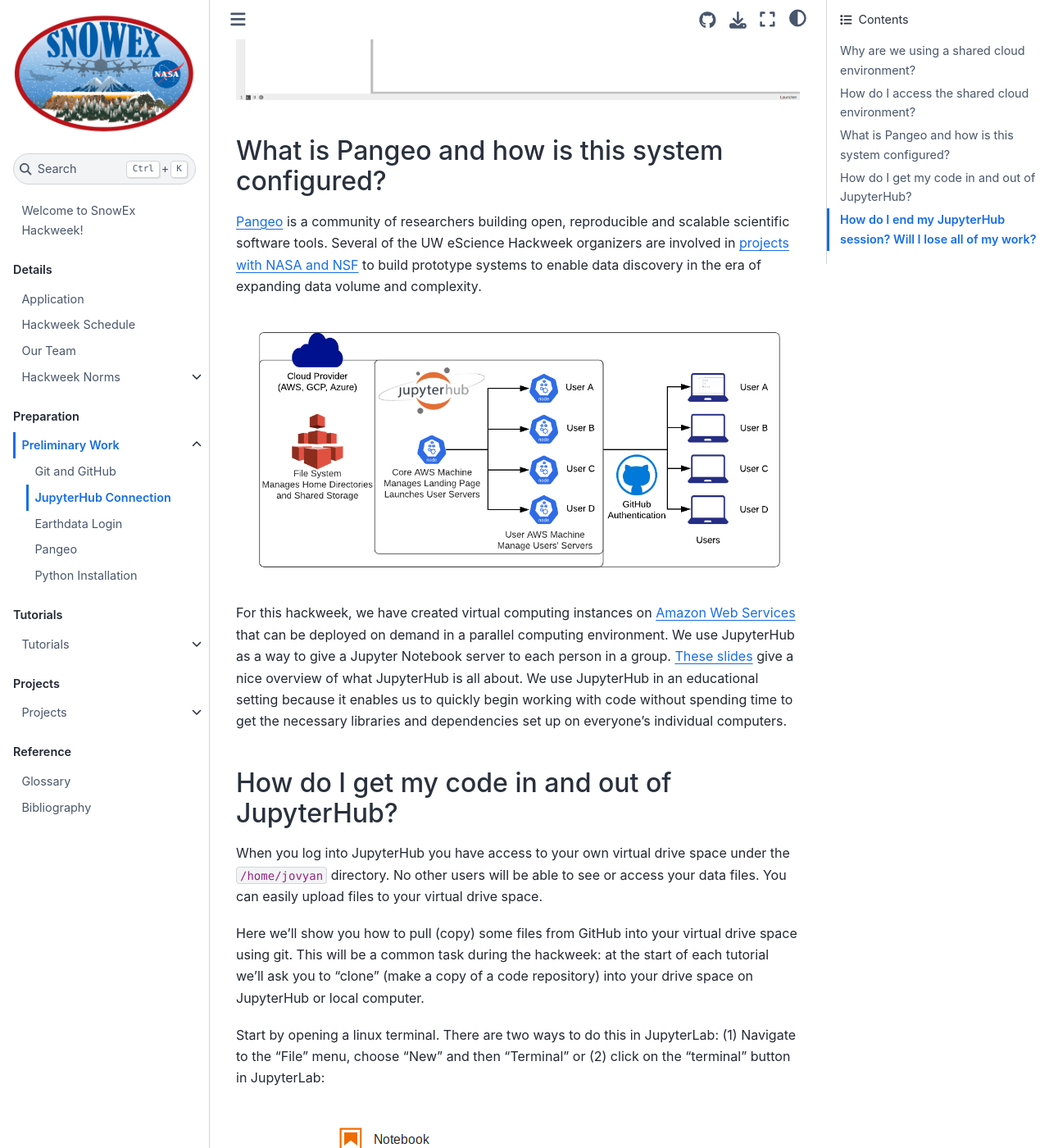
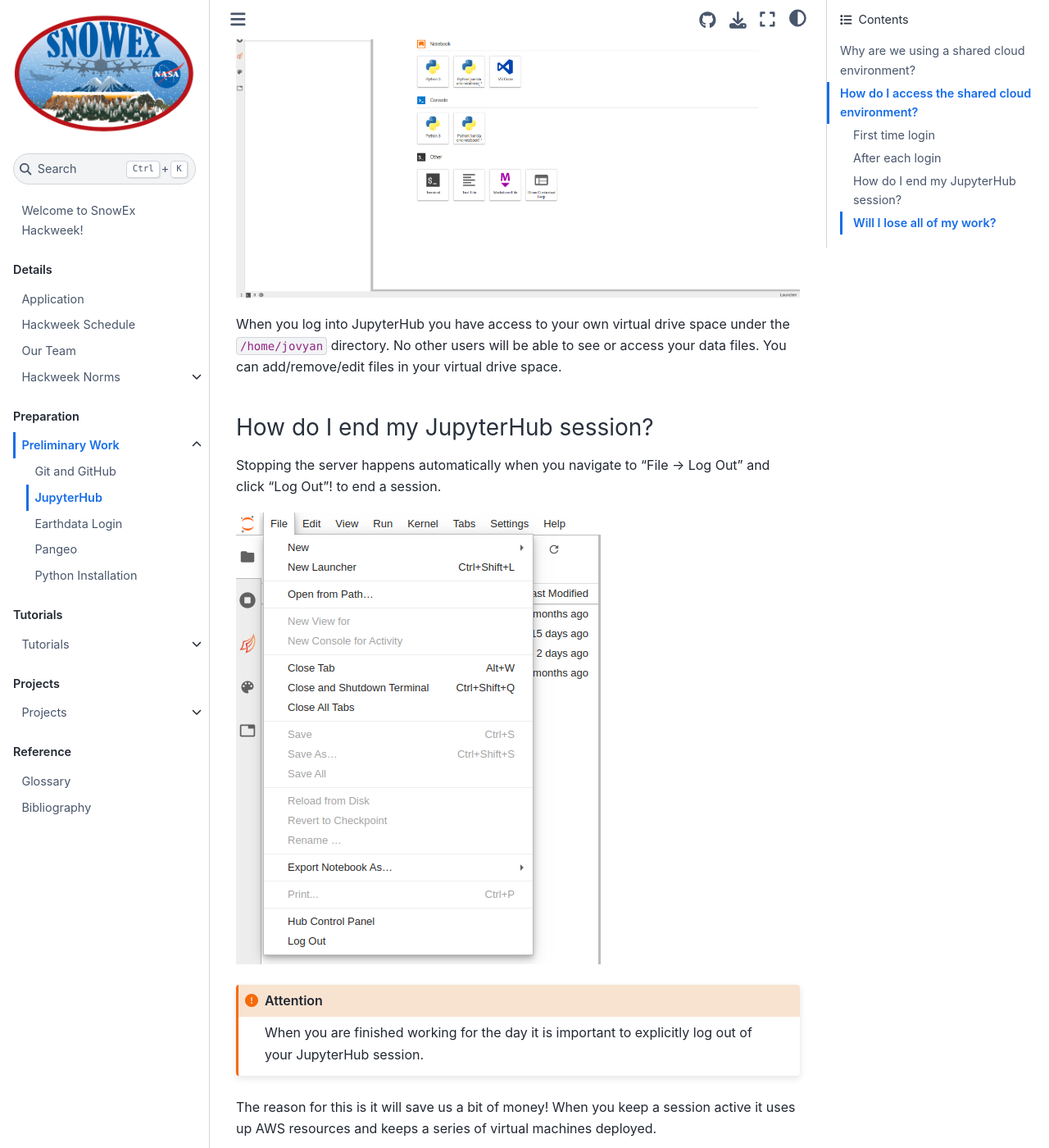
Before and after one commit to snowex-hackweek/website-2021, a Jupyter Book: the page built from book/preliminary/jupyterhub.md, in a window 1280 px wide and 1400 px high, scrolled down 2093 px. Shown: the whole window at 82% size. Built offline with Jupyter Book 1.0.4 settings and Sphinx 7.4.7 and the Sphinx Book theme 1.1.4, drawn with Linux system fonts in a browser that asks for light colours; some of the changed text lies outside the part shown.

Commit message:
Preliminarily - JupyterHub - Rework getting setup.

````diff
--- a/book/preliminary/jupyterhub.md
+++ b/book/preliminary/jupyterhub.md
@@ -1,86 +1,75 @@
-# JupyterHub Connection
+# JupyterHub
 
 (event-jupyterhub)=
 ## Why are we using a shared cloud environment?
 
-Teaching software to a diverse group of participants, each with different computers and operating systems, can be challenging. As you'll learn in the next lesson, there are specific ways to configure our software for the tutorials to be successful, so it takes time to get everyone set up consistently. Our solution to this is to give everyone access to a cloud computing environment that is pre-configured for the specific software we will deploy. This cloud computing instance can be accessed from any web browser, which eliminates the need for configuring each person's individual computer.
+Teaching software to a diverse group of participants, each with different computers
+and operating systems, can be challenging. As you'll learn in the next lesson, there
+are specific ways to configure our software for the tutorials to be successful, so
+it takes time to get everyone set up consistently. Our solution to this is to give
+everyone access to a cloud computing environment that is pre-configured for the
+specific software we will deploy. This cloud computing instance can be accessed
+from any web browser, which eliminates the need for configuring each person's
+individual computer.
 
-We will encourage you to use our shared resources for all the tutorials, and you can optionally use this for your projects as well. We also hope you will practice installing Python libraries locally on your laptop so that you can continue working after leaving our event (see our next lesson for details).
+We will encourage you to use our shared resources for all the tutorials, and you
+can optionally use this for your projects as well. We also hope you will practice
+installing Python libraries locally on your laptop so that you can continue working
+after leaving our event.
 
 
 ## How do I access the shared cloud environment?
 
-Access to our shared cloud environment is easy. Just click go to {{ jupyterhub_url }}!
+Access to our shared cloud environment (JupyterHub) is under this URL: {{ jupyterhub_url }}!
+
+### First time login
+
+```{attention}
+Before going to {{ jupyterhub_url }} you need to setup your {{ hackweek }}
+organization membership correctly. See: {ref}`configure-github`
+```
+
+The first time you sign in, you will be asked to authorize the OAuth app as access
+to the JupyterHub is restricted to {{ hackweek }} GitHub Organization members.
 
 ```{note}
-The screenshots below might not be exactly what you see as they are from past hackweek events
+The screenshots below will not exactly match what you see and you should see your
+user information for instance.
 ```
-
-If this is your first time signing in, you need to ensure you've setup your {term}`GitHub` organization membership correctly (see {ref}`configure-github`), you can now click on the "Sign in with GitHub" button. Then, authorize the OAuth app (Access to the JupyterHub is restricted to GitHub Organization members, so when you log in, you membership must be checked).
 
 ![jupyterhub-authentication](../img/jupyterhub-authentication.png)
 
-It can take several minutes for new servers to launch on the cloud - be patient! Once things are spun up you will see your very own instance of a {term}`JupyterLab` environment:
+### After each login
+
+It can take several minutes for new servers to launch on the cloud - be patient!
+Once things are spun up you will see your very own instance of a {term}`JupyterLab` environment:
 
 ![jupyterlab](../img/jupyterlab.png)
 
-
-## What is Pangeo and how is this system configured?
-
-[Pangeo](https://pangeo.io) is a community of researchers building open, reproducible and scalable scientific software tools. Several of the UW eScience Hackweek organizers are involved in [projects with NASA and NSF](https://earthdata.nasa.gov/esds/competitive-programs/access/eos-data-cloud) to build prototype systems to enable data discovery in the era of expanding data volume and complexity.
-
-![jupyterhub-connectivity](../img/jupyterhub-connectivity.png)
-
-For this hackweek, we have created virtual computing instances on [Amazon Web Services](https://aws.amazon.com/) that can be deployed on demand in a parallel computing environment. We use JupyterHub as a way to give a Jupyter Notebook server to each person in a group. [These slides](https://www.slideshare.net/willingc/jupyterhub-a-thing-explainer-overview?from_action=save) give a nice overview of what JupyterHub is all about. We use JupyterHub in an educational setting because it enables us to quickly begin working with code without spending time to get the necessary libraries and dependencies set up on everyone's individual computers.
-
-## How do I get my code in and out of JupyterHub?
-
-When you log into JupyterHub you have access to your own virtual drive space under the `/home/jovyan` directory. No other users will be able to see or access your data files. You can easily upload files to your virtual drive space.
-
-Here we'll show you how to pull (copy) some files from GitHub into your virtual drive space using git. This will be a common task during the hackweek: at the start of each tutorial we'll ask you to "clone" (make a copy of a code repository) into your drive space on JupyterHub or local computer.
-
-Start by opening a linux terminal. There are two ways to do this in JupyterLab: (1) Navigate to the "File" menu, choose "New" and then "Terminal" or (2) click on the "terminal" button in JupyterLab:
-
-![terminal-button](../img/terminal-button.png)
-
-This will open a new terminal tab in your JupyterLab interface:
-
-![terminal-tab](../img/terminal.png)
-
-Now you can issue any Linux commands to manage your local file system.
-
-Now let's clone a repository. First, navigate in a browser on your own computer to the repository link [here](https://github.com/snowex-hackweek/website). Next, click on the green "clone or download" button and then copy the url into your clipboard by clicking the copy button:
-
-![clone](../img/clone.png)
-
-Now navigate back to your command line in JupyterLab. Type "git clone" and then paste in the url:
-
-![terminal-clone](../img/terminal-clone.png)
-
-```{note} A note about cutting and pasting
-Pasting something from your clipboard into the JupyterLab terminal requires holding down the "shift" key and right-clicking.  This is different from the usual Linux method that only requires a right click.
-```
-After issuing the Git clone command you should see something like this:
-
-![clone-result](../img/clone-result.png)
-
-You may also upload files from your local system using the upload button (up-pointing arrow) on the top left of the JupyterHub navigation panel. Similarly, you may download files to your local system by right-clicking the file and selecting download (down-pointing arrow).
-
-Simple, example GitHub/git/local-workspace workflows for getting a tutorial started in your JupyterHub instance and working on a group project are provided. The [getting started on a tutorial](https://icesat-2hackweek.github.io/learning-resources/tutorials/getting_started) workflow briefly reviews much of the information in this preliminary exercise along with steps for keeping the tutorial updated with the original, master copy. The [basic git workflow for a project](https://icesat-2hackweek.github.io/learning-resources/projects/example_workflow) serves as a reminder of the git workflow for working on a group project while minimizing code conflicts that could result from multiple people making changes to the same files simultaneously.
+When you log into JupyterHub you have access to your own virtual drive space
+under the `/home/jovyan` directory. No other users will be able to see or access
+your data files. You can add/remove/edit files in your virtual drive space.
 
 
-## How do I end my JupyterHub session? Will I lose all of my work?
+### How do I end my JupyterHub session?
 
-```{note}
-When you are finished working for the day it is important to explicitly log out of your JupyterHub session.
-```
-
-The reason for this is it will save us a bit of money! When you keep a session active it uses up AWS resources and keeps a series of virtual machines deployed.
-
-Stopping the server happens automatically when you log out, so navigate to "File -> Log Out" and just click "Log Out"!
+Stopping the server happens automatically when you navigate
+to "File -> Log Out" and click "Log Out"! to end a session.
 
 ![hub-control-panel-button](../img/hub-logout-button.png)
 
-```{warning} logging out
-Logging out will **NOT** cause any of your work to be lost or deleted. It simply shuts down some resources. It would be equivalent to turning off your desktop computer at the end of the day.
+```{attention}
+When you are finished working for the day it is important to explicitly log
+out of your JupyterHub session.
 ```
+
+The reason for this is it will save us a bit of money! When you keep a session
+active it uses up AWS resources and keeps a series of virtual machines deployed.
+
+###  Will I lose all of my work?
+
+```{important} Logging out
+Logging out will **NOT** cause any of your work to be lost or deleted. It simply
+shuts down some resources. It would be equivalent to turning off your desktop
+computer at the end of the day.
+```
````
